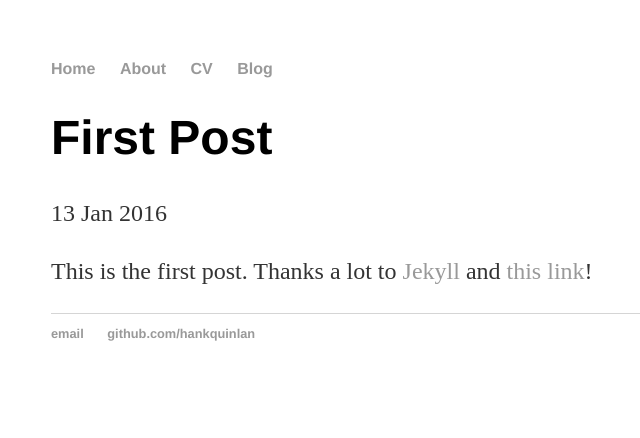
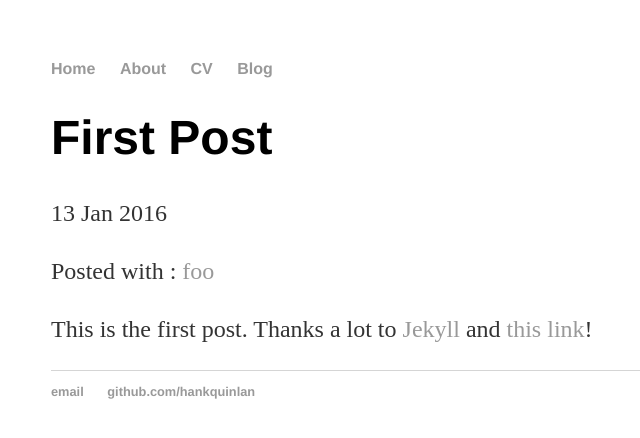
Before and after one commit to karthikay/savishy.github.io, a Jekyll site: the page built from _posts/2016-01-13-first-post.md, in a window 1280 px wide. Shown: the top 438 px of the page, without its empty margins (141-781 px from the left). Built offline with Jekyll 4.4.1, drawn with Linux system fonts in a browser that asks for light colours.

Commit message:
Implemented organisation of blogs by tag
http://www.minddust.com/post/tags-and-categories-on-github-pages/

```diff
--- /dev/null
+++ b/_data/tags.yml
@@ -0,0 +1,2 @@
+- slug: foo
+  name: foo
--- a/_layouts/post.html
+++ b/_layouts/post.html
@@ -1,9 +1,27 @@
 ---
 layout: default
 ---
+{% assign post = page %}
+{% if post.tags.size > 0 %}
+    {% capture tags_content %}Posted with {% if post.tags.size == 1 %}<i class="fa fa-tag"></i>{% else %}<i class="fa fa-tags"></i>{% endif %}: {% endcapture %}
+    {% for post_tag in post.tags %}
+        {% for data_tag in site.data.tags %}
+            {% if data_tag.slug == post_tag %}
+                {% assign tag = data_tag %}
+            {% endif %}
+        {% endfor %}
+        {% if tag %}
+            {% capture tags_content_temp %}{{ tags_content }}<a href="/blog/tag/{{ tag.slug }}/">{{ tag.name }}</a>{% if forloop.last == false %}, {% endif %}{% endcapture %}
+            {% assign tags_content = tags_content_temp %}
+        {% endif %}
+    {% endfor %}
+{% else %}
+    {% assign tags_content = '' %}
+{% endif %}
+
 <h1>{{ page.title }}</h1>
 <p class="meta">{{ page.date | date_to_string }}</p>
-
+<p id="post-meta">{{ tags_content }}</p>
 <div class="post">
   {{ content }}
 </div>
--- a/_posts/2016-01-13-first-post.md
+++ b/_posts/2016-01-13-first-post.md
@@ -2,7 +2,7 @@
 layout: post
 title: "First Post"
 date: 2016-01-13
-categories: foo
-tags: 1,2,3
+category: foo
+tags: foo
 ---
 This is the first post. Thanks a lot to [Jekyll](http://jekyllrb.com) and [this link](http://jmcglone.com/guides/github-pages/)!
```
Also changed, not shown: _layouts/blog_by_tag.html (added, +10 -0 lines), blog/index.html (+12 -1 lines), blog/tag/foo.md (added, +5 -0 lines).
